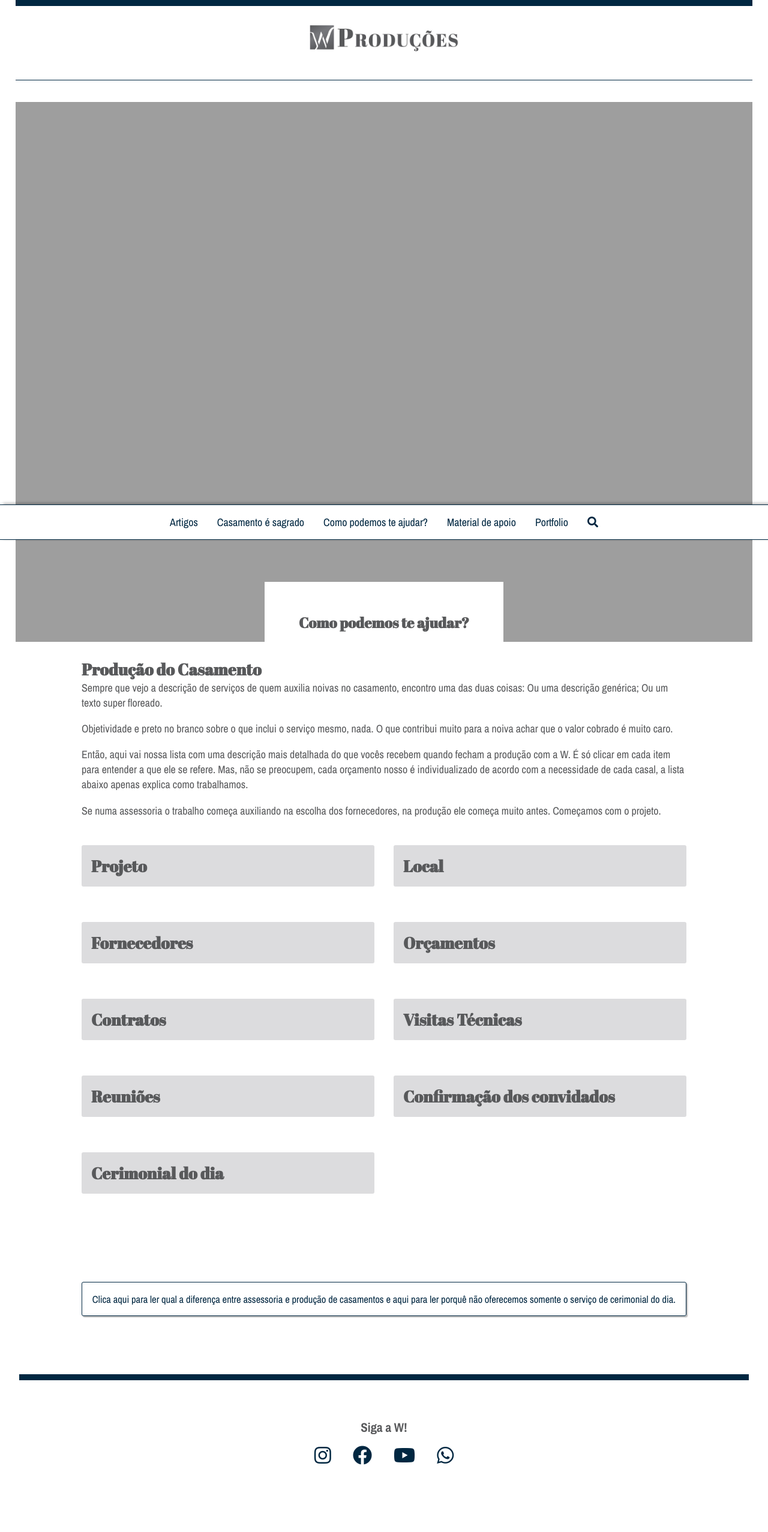
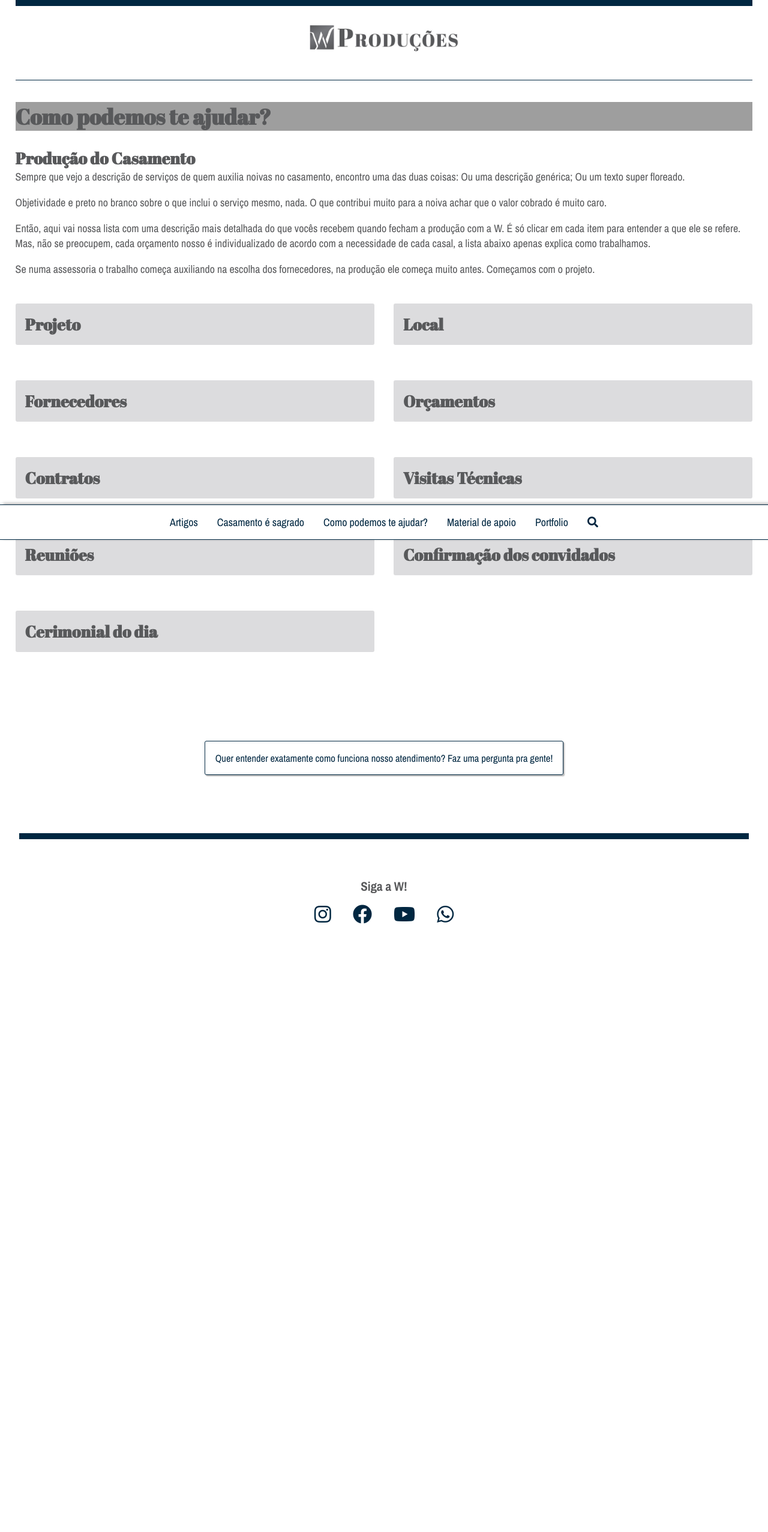
Before and after one commit to w-produtora/w-produtora.github.io, a Jekyll site: the page built from como-ajudar.html, in a window 1280 px wide. Shown: the whole page at 60% size. Built offline with Jekyll 4.4.1, drawn with Linux system fonts in a browser that asks for light colours; nearby versions of some CDN libraries; comment, search, counter and statistics services are not loaded; after the commit the page ends 1652 px from its top, so only the background shows below that.

```diff
--- a/_layouts/default.html
+++ b/_layouts/default.html
@@ -7,6 +7,4 @@
 
 
 {% include nav.html %}
-
-
 {% include footer.html %}
--- a/casamento-sagrado.html
+++ b/casamento-sagrado.html
@@ -1,7 +1,6 @@
 ---
 title: Casamento é sagrado
 layout: default
-tag: Quem Somos
 cta: Eu quero alguém assim comigo no meu casamento!
 permalink: /casamento-sagrado/
 ---
--- a/como-ajudar.html
+++ b/como-ajudar.html
@@ -2,7 +2,7 @@
 title: Como podemos te ajudar?
 img: /img/como-ajudar.jpg
 layout: como-ajudar
-cta: Clica aqui para ler qual a diferença entre assessoria e produção de casamentos e aqui para ler porquê não oferecemos somente o serviço de cerimonial do dia.
+cta: Quer entender exatamente como funciona nosso atendimento? Faz uma pergunta pra gente!
 permalink: /como-podemos-ajudar/
 ---
 
@@ -145,7 +145,7 @@ Mas, não se preocupem, cada orçamento nosso é individualizado de acordo com a
 
            <p>Tanto a produtora como a assessora responsável pelo cerimonial do dia se reúnem com os noivos várias vezes durante o planejamento do casamento para que haja vínculo com ambas.</p>
 
-           <p>Clica aqui para ler qual a diferença entre assessoria e produção de casamentos e aqui para ler porquê não oferecemos somente o serviço de cerimonial do dia.</p>
+           <p><a href="#">Clica aqui para ler qual a diferença entre assessoria e produção de casamentos e aqui para ler porquê não oferecemos somente o serviço de cerimonial do dia.</a></p>
         </section>
       </section>
     </div>
--- a/css/style.css
+++ b/css/style.css
@@ -107,7 +107,7 @@ a.button {
   text-decoration: none;
 }
 
-a.button:hover {
+a.button:hover, .button:hover {
   box-shadow: 0;
   color: white;
   background: var(--azul);
@@ -238,115 +238,11 @@ header {
   position: relative;
 }
 
-.copy-category {
-  border-bottom: var(--bd-azul);
-  padding: 1rem 1em;
-  font-family: var(--abril);
-  font-size: 1.5em;
-}
-
-.copy-hero{
-  -webkit-background-size: cover;
-  background-size: cover;
-  background-position: center;
-  margin-top: 2em;
-  text-align: center;
-  height: 900px;
-  display: grid;
-  grid-template-columns: 1fr 1em 1fr 1em 1fr;
-}
-
-.copy-hero_esq {
-  grid-column: 1/2;
-}
-
-.copy-hero_gapesq{
-  grid-column: 2/3;
-  background-color: white;
-}
-
-.copy-hero_gapesqtransp {
-  grid-column: 2/3;
-  background-color: transparent;
-}
-
-.copy-hero_content{
-  grid-column: 3/4;
-  background-color: white;
-  margin-top: 800px;
-  display: flex;
-  align-items: end;
-  justify-content: center;
-}
-
-.copy-hero_title h1 {
-  text-align: center;
-  font-size: 1.5rem;
-  margin-bottom: 1rem;
-}
-
-
-.copy-hero_title h1 > a {
-  color: var(--azul);
-  text-decoration: none;
-}
-
-.copy-hero_title h1 > a:hover {
-  border-bottom: var(--bd-azul);
-  transition: all .5s;
-}
-
-.copy-hero_meta {
-  font-style: italic;
-  font-size: 1.5em;
-  padding: .5em;
-  text-align: center;
-  margin: 0 1em 0;
-  display: grid;
-  grid-template-columns: repeat(4, 1fr);
-  grid-gap: 1em;
-}
-
-.copy-hero_meta > blockquote {
-  grid-column: 2/4;
-  margin-top: 2rem;
-  margin-bottom: 3rem;
-}
-
 blockquote > p {
   font-style: italic;
   font-size: 1.2rem;
   color: var(--laranja);
   margin-bottom: .3rem;
-}
-
-.copy-hero_gapdir {
-  grid-column: 4/5;
-  background-color: white;
-}
-
-.copy-hero_gapdirtransp {
-  grid-column: 4/5;
-  background-color: transparent;
-}
-
-.copy-hero_dir {
-  grid-column: 5/6
-}
-
-.copy-content, .cs-content {
-  max-width: 63rem;
-  margin: 0 auto;
-}
-
-.is-fixed {
-  opacity: 1;
-}
-
-@media screen and (max-width: 980px) {
-  .copy {
-    margin: 1rem;
-  }
 }
 
 .--shadow {
@@ -383,6 +279,11 @@ blockquote > p {
 .post-img {
   height: 0px;
   opacity: .6;
+}
+
+.cs-content {
+  max-width: 63rem;
+  margin: 0 auto;
 }
 
 .cs-title {
@@ -424,8 +325,6 @@ input[type=checkbox] {
    left: -9999px;
 }
 
-
-
 .accordion-item a {
   text-decoration: none;
 }
@@ -446,6 +345,19 @@ input[type=checkbox] {
 input[type=checkbox]:checked + .accordion-show {
   max-height: 100vh;
 }
+
+/* Material de apoio */
+
+.apoio {
+  max-width: 63rem;
+  display: grid;
+  grid-template-columns: repeat(2, 1fr);
+  grid-column-gap: 3rem;
+  margin: 2rem auto;
+  padding-bottom: 2rem;
+  border-bottom: var(--bd-azul);
+}
+
 
 /* NAV */
 
```
Also changed, not shown: material.html (added, +42 -0 lines), img/ebook-vestir-praia.jpg (added), 1 other file.
